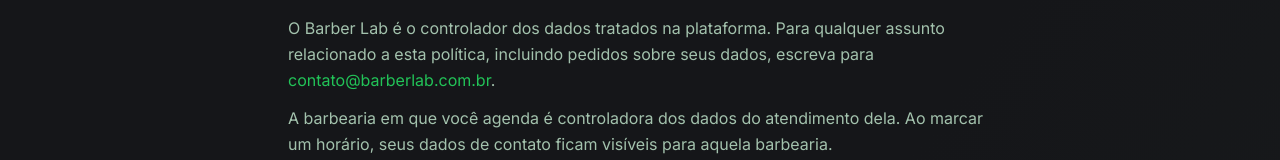
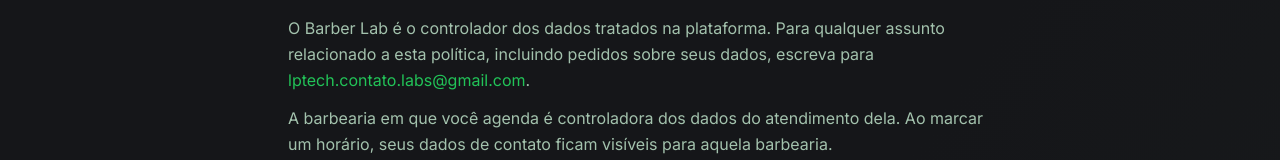
Before and after one commit to LuanPaD/BarberLab, a Next.js app: page /privacidade in a window 1280 px wide. Shown: the part 377-537 px from the top of the page. Built offline with nearby package versions, Linux system fonts and the light colour scheme; no server answers; what @bprogress/next would draw is missing.

Commit message:
raw(institucional): usa o e-mail de contato real

```diff
--- a/app/(customer)/carreiras/page.tsx
+++ b/app/(customer)/carreiras/page.tsx
@@ -36,7 +36,7 @@
           quando abrir algo compatível.
         </p>
         <Button variant="outline" className="mt-2 w-full sm:w-auto" asChild>
-          <a href="mailto:contato@barberlab.com.br?subject=Candidatura%20espont%C3%A2nea">
+          <a href="mailto:lptech.contato.labs@gmail.com?subject=Candidatura%20espont%C3%A2nea">
             <MailIcon />
             Enviar candidatura
           </a>
--- a/app/(customer)/contato/page.tsx
+++ b/app/(customer)/contato/page.tsx
@@ -12,7 +12,7 @@
     "Fale com o Barber Lab sobre suporte, contratação do sistema para sua barbearia ou dúvidas sobre agendamentos.",
 }
 
-const CONTATO_EMAIL = "contato@barberlab.com.br"
+const CONTATO_EMAIL = "lptech.contato.labs@gmail.com"
 const CONTATO_WHATSAPP = "5514996674489"
 
 const Contato = () => {
--- a/app/(customer)/privacidade/page.tsx
+++ b/app/(customer)/privacidade/page.tsx
@@ -24,10 +24,10 @@
           qualquer assunto relacionado a esta política, incluindo pedidos sobre
           seus dados, escreva para{" "}
           <a
-            href="mailto:contato@barberlab.com.br"
+            href="mailto:lptech.contato.labs@gmail.com"
             className="text-primary hover:underline"
           >
-            contato@barberlab.com.br
+            lptech.contato.labs@gmail.com
           </a>
           .
         </p>
```
